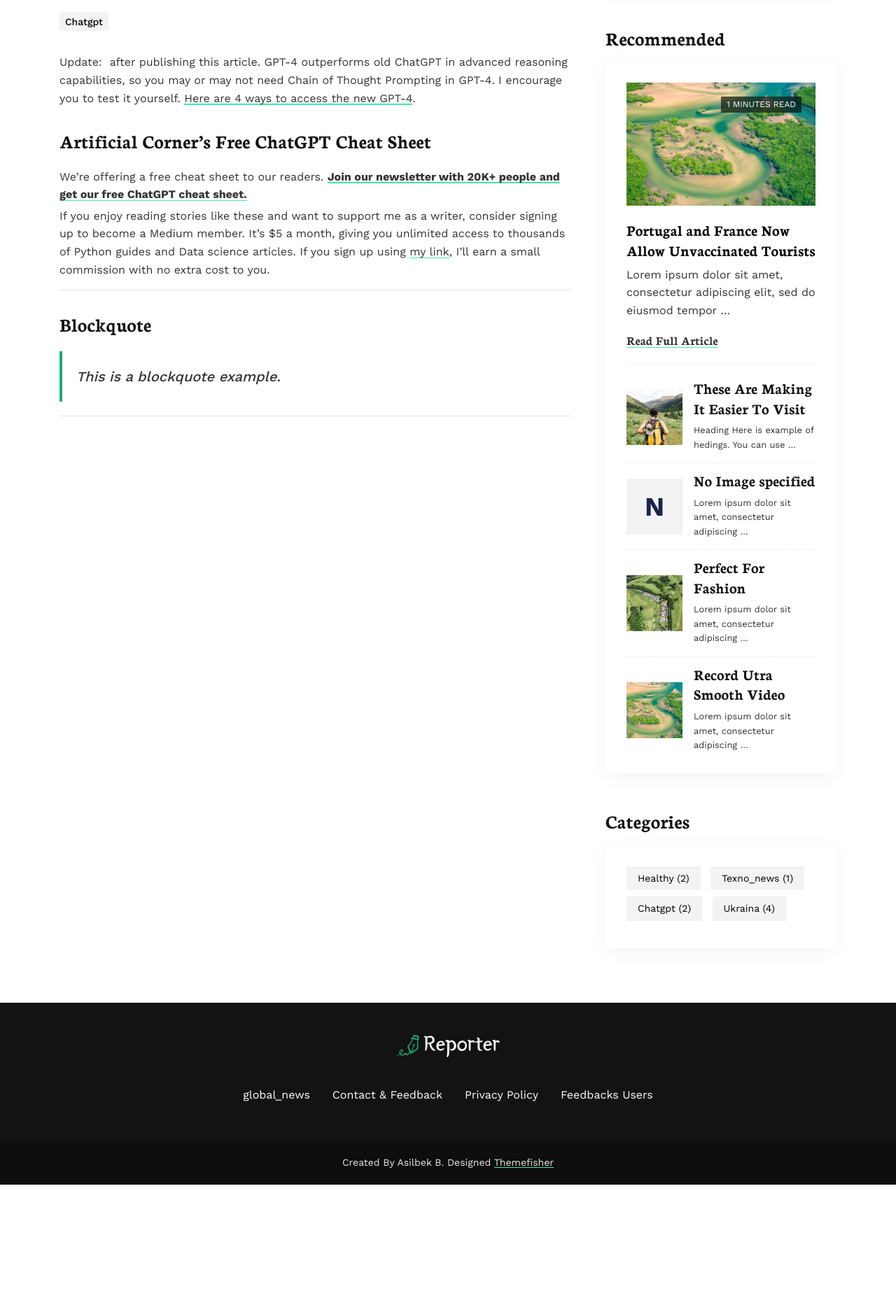
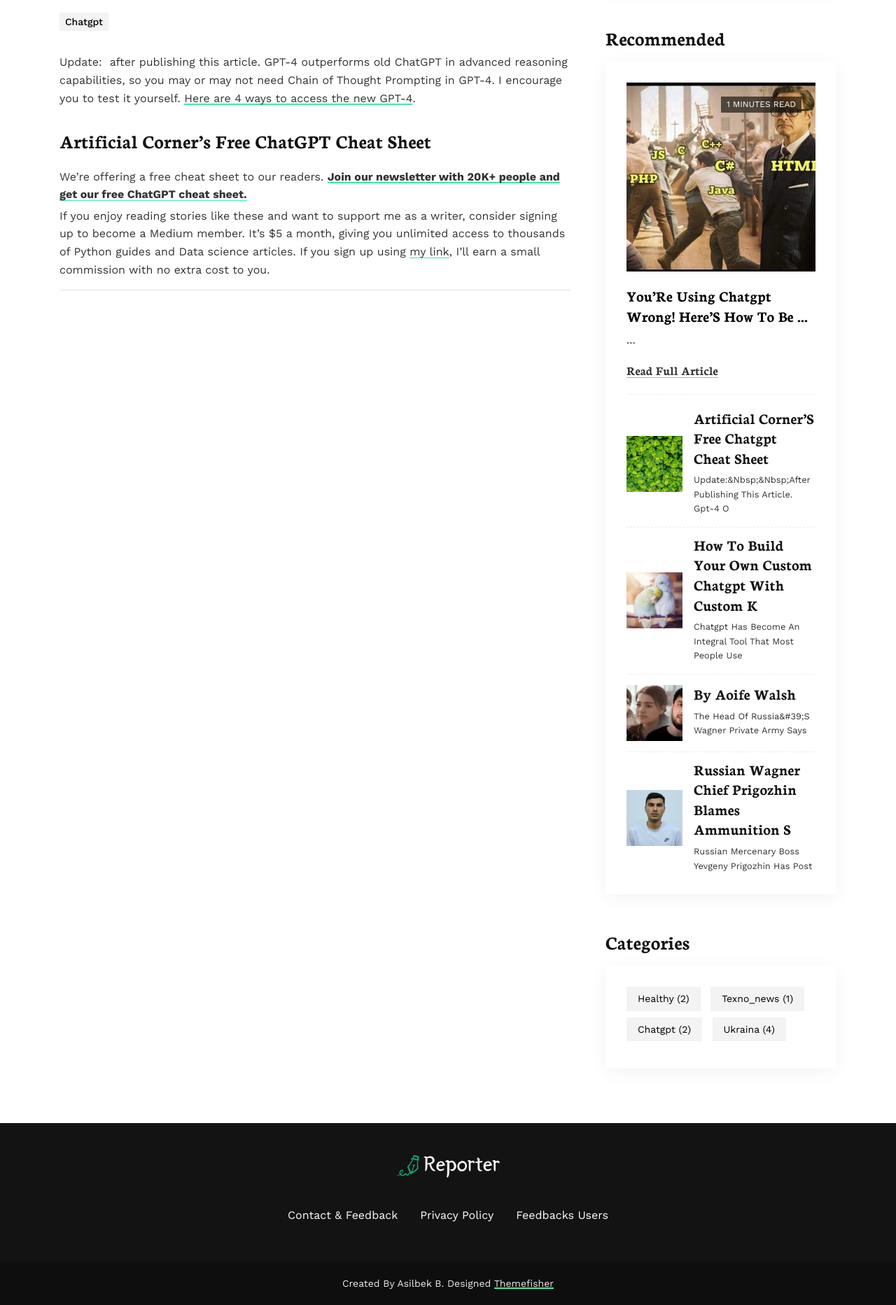
Before and after one commit to Asilbek-MR/blog, a Django app: a page that uses templates/index.html in a window 1280 px wide. Shown: the part 691-2556 px from the top of the page at 70% size. Before the commit the page ends 2384 px from the top, so only its background shows below. Run offline with Django 4.2, Linux system fonts and the light colour scheme; data comes from the database, SQL or seed files in the repository; both versions use the stored data as it was after the commit; some libraries are stand-ins or nearby versions.

Commit message:
deploy_to_server

```diff
--- a/config/settings.py
+++ b/config/settings.py
@@ -94,7 +94,7 @@ DATABASES = {
 # DATABASES = {
 #    'default': {
 #        'ENGINE': 'django.db.backends.postgresql',
-#        'NAME': 'blog_m',
+#        'NAME': 'demo_blog',
 #        'USER': 'postgres',
 #        'PASSWORD': '123123',
 #        'HOST': 'localhost',
--- a/post/urls.py
+++ b/post/urls.py
@@ -7,11 +7,11 @@ urlpatterns = [
     path('search/',views.post_search, name='search'),
     path('category/<int:pk>/',views.post_category,name="cat"),
     path('global_news/',views.global_news, name='global_news'),
-    path('404/',views.not_found, name='404'),
     path('article/<slug:slug>/',views.article, name='article'),
     path('contact/',views.contact, name='contact'),
     path('provide/',views.provide, name='provide'),
     path('feedback/',views.feedback, name='feedback'),
+    path('404/',views.not_found, name='404'),
 ]
 
 # handler404 = views.test
--- a/post/views.py
+++ b/post/views.py
@@ -41,11 +41,14 @@ def global_news(request):
 def article(request,slug):
     slug = Post.objects.filter(slug=slug).first()
     global_news = Post.objects.filter(global_news=True).last()
+    post_recom = Post.objects.filter(global_news=True)
     category = Category.objects.all()
     context = {
         "global_news":global_news,
         "post":slug,
-        "category":category}
+        "category":category,
+        "post_recom":post_recom[1:2],
+        "post_recom_list":post_recom[2:6],}
     return render(request,'article.html',context)
     # else:
     #     return render(request,'404.html',status=404)
--- a/templates/404.html
+++ b/templates/404.html
@@ -4,6 +4,10 @@
 {% block title %} 404 {% endblock %}
 
 {% block content %}
+
+<script>
+  window.location.pathname = '/'
+</script>
 
 <main>
   <section class="py-5">
--- a/templates/article.html
+++ b/templates/article.html
@@ -30,11 +30,11 @@
 						<div class="content text-left">
 							<p>{{ post.content|safe }}</p>
 							<hr>
-							<h2 id="blockquote">Blockquote</h2>
+							<!--<h2 id="blockquote">Blockquote</h2>
 							<blockquote>
 								<p>This is a blockquote example.</p>
 							</blockquote>
-							<hr>
+							<hr>-->
 
 
 						</div>
@@ -65,44 +65,28 @@
                 <div class="card-image">
                   <div class="post-info"> <span class="text-uppercase">1 minutes read</span>
                   </div>
-                  <img loading="lazy" decoding="async" src="{% static 'images/post/post-9.jpg' %}" alt="Post Thumbnail" class="w-100">
+                  {% for post in post_recom %}
+                  <img loading="lazy" decoding="async" src="{{post.image.url}}" alt="Post Thumbnail" class="w-100">
                 </div>
                 <div class="card-body px-0 pb-1">
                   <h3><a class="post-title post-title-sm"
-                      href="article.html">Portugal and France Now
-                      Allow Unvaccinated Tourists</a></h3>
-                  <p class="card-text">Lorem ipsum dolor sit amet, consectetur adipiscing elit, sed do eiusmod tempor …</p>
+                      href="{{ post.get_absolute_url }}">{{post.title |slice:":45"|striptags|title}}...</a></h3>
+                  <p class="card-text">{{post.content |slice:":65"|striptags}}...</p>
                   <div class="content"> <a class="read-more-btn" href="{{ post.get_absolute_url }}">Read Full Article</a>
                   </div>
+                  {% endfor %}
                 </div>
               </article>
-              <a class="media align-items-center" href="article.html">
-                <img loading="lazy" decoding="async" src="{% static 'images/post/post-2.jpg' %}" alt="Post Thumbnail" class="w-100">
+              {% for post in post_recom_list %}
+              <a class="media align-items-center" href="{{ post.get_absolute_url }}">
+                <img loading="lazy" decoding="async" src="{{post.image.url}}" alt="Post Thumbnail" class="w-100">
                 <div class="media-body ml-3">
-                  <h3 style="margin-top:-5px">These Are Making It Easier To Visit</h3>
-                  <p class="mb-0 small">Heading Here is example of hedings. You can use …</p>
+                  <h3 style="margin-top:-5px">{{post.title |slice:":50"|striptags|title}}</h3>
+                  <p class="mb-0 small">{{post.content |slice:":60"|striptags|title}}</p>
                 </div>
               </a>
-              <a class="media align-items-center" href="article.html"> <span class="image-fallback image-fallback-xs">No Image Specified</span>
-                <div class="media-body ml-3">
-                  <h3 style="margin-top:-5px">No Image specified</h3>
-                  <p class="mb-0 small">Lorem ipsum dolor sit amet, consectetur adipiscing …</p>
-                </div>
-              </a>
-              <a class="media align-items-center" href="article.html">
-                <img loading="lazy" decoding="async" src="{% static 'images/post/post-5.jpg' %}" alt="Post Thumbnail" class="w-100">
-                <div class="media-body ml-3">
-                  <h3 style="margin-top:-5px">Perfect For Fashion</h3>
-                  <p class="mb-0 small">Lorem ipsum dolor sit amet, consectetur adipiscing …</p>
-                </div>
-              </a>
-              <a class="media align-items-center" href="article.html">
-                <img loading="lazy" decoding="async" src="{% static 'images/post/post-9.jpg' %}" alt="Post Thumbnail" class="w-100">
-                <div class="media-body ml-3">
-                  <h3 style="margin-top:-5px">Record Utra Smooth Video</h3>
-                  <p class="mb-0 small">Lorem ipsum dolor sit amet, consectetur adipiscing …</p>
-                </div>
-              </a>
+              {% endfor %}
+
             </div>
           </div>
         </div>
--- a/templates/index.html
+++ b/templates/index.html
@@ -164,7 +164,7 @@
             <a href="{{ global_news.get_absolute_url }}">
             <img loading="lazy" decoding="async" src="{{global_news.image.url}}" alt="About Me" class="w-100 author-thumb-sm d-block">
             <h2 class="widget-title my-3">{{global_news.title |slice:":45"|striptags|title}}...</h2>
-            <p class="mb-3 pb-2">{{ global_news.content |slice:":120"|striptags|safe  }}…</p> <a href="{{ global_news.get_absolute_url }}" class="btn btn-sm btn-outline-primary">Know
+            <p class="mb-3 pb-2">{{ global_news.content |slice:":120"|striptags }}…</p> <a href="{{ global_news.get_absolute_url }}" class="btn btn-sm btn-outline-primary">Know
               More</a>
             </a>
           </div>
@@ -185,7 +185,7 @@
                 <div class="card-body px-0 pb-1">
                   <h3><a class="post-title post-title-sm"
                       href="{{ post.get_absolute_url }}">{{post.title |slice:":45"|striptags|title}}...</a></h3>
-                  <p class="card-text">{{post.content |slice:":65"|striptags|safe}}...</p>
+                  <p class="card-text">{{post.content |slice:":65"|striptags}}...</p>
                   <div class="content"> <a class="read-more-btn" href="{{ post.get_absolute_url }}">Read Full Article</a>
                   </div>
                   {% endfor %}
@@ -235,7 +235,7 @@
           <img loading="prelaod" decoding="async" class="img-fluid" src="{% static 'images/logo-white.png' %}" alt="Reporter Hugo">
         </a>
         <ul class="p-0 d-flex navbar-footer mb-0 list-unstyled">
-          <li class="nav-item my-0"> <a class="nav-link" href="{% url 'global_news' %}">global_news</a></li>
+          {% comment %} <li class="nav-item my-0"> <a class="nav-link" href="{% url 'global_news' %}">global_news</a></li> {% endcomment %}
           <li class="nav-item my-0"> <a class="nav-link" href="{% url 'contact' %}">Contact & Feedback </a></li>
           <li class="nav-item my-0"> <a class="nav-link" href="{% url 'provide' %}">Privacy Policy</a></li>
           <li class="nav-item my-0"> <a class="nav-link" href="{% url 'feedback' %}">Feedbacks Users</a></li>
```
Also changed, not shown: templates/privacy-policy.html (+4 -4 lines), db.sqlite3, media/image/612x612_6KaYUBz.jpg (added), media/image/612x612_v3K9Q3P.jpg (added), media/image/download_RQdxNmk.jpg (added).
